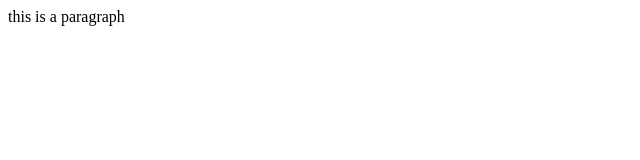
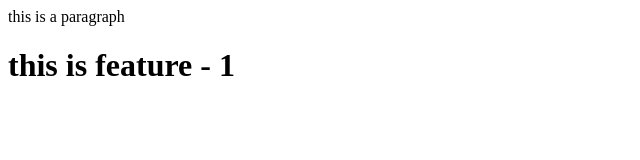
Before and after one commit to Ankita-Kar/LocalRepo, a plain HTML site: page index.html in a window 1280 px wide. Shown: the whole page, without its empty margins (0-640 px from the left). Drawn offline with Linux system fonts and the light colour scheme.

Commit message:
feature -1 added to html file

```diff
--- a/index.html
+++ b/index.html
@@ -1 +1,2 @@
 <p>this is a paragraph</p>
+<h1>this is feature - 1</h1>
```
